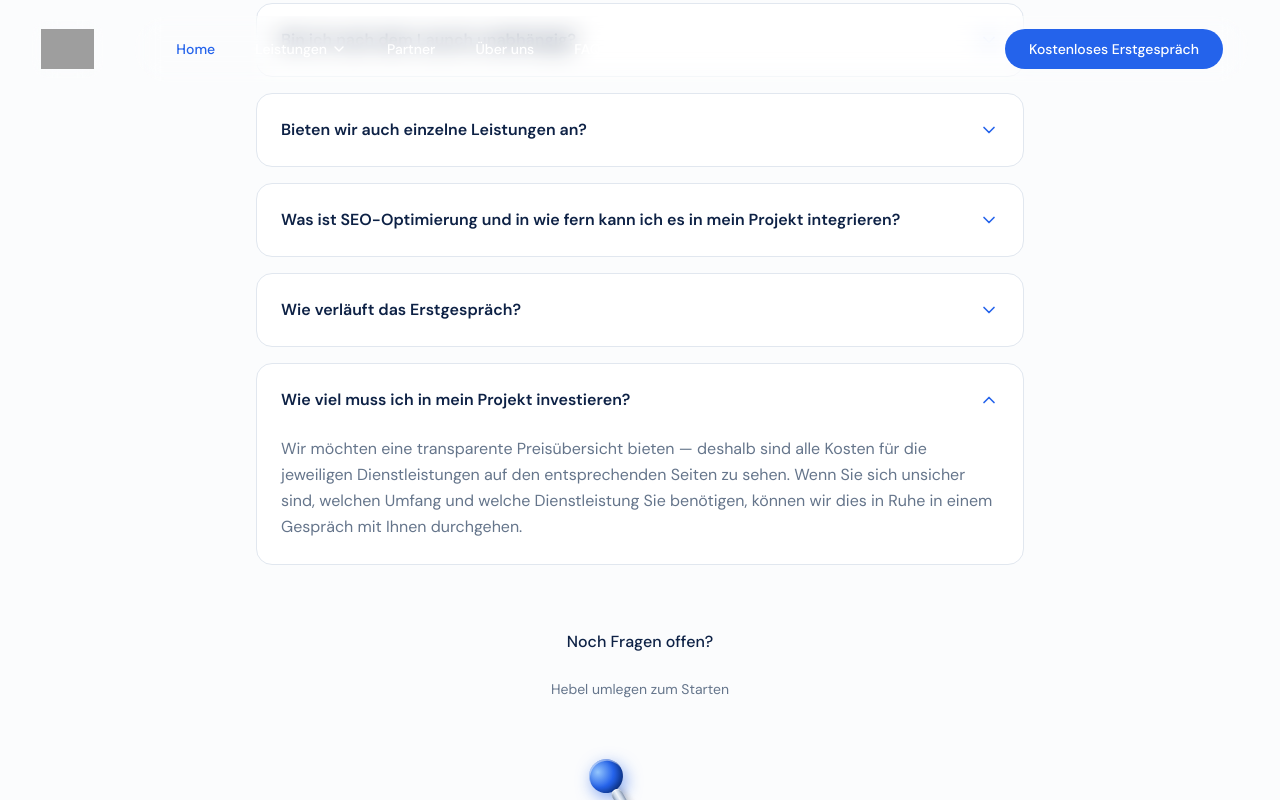
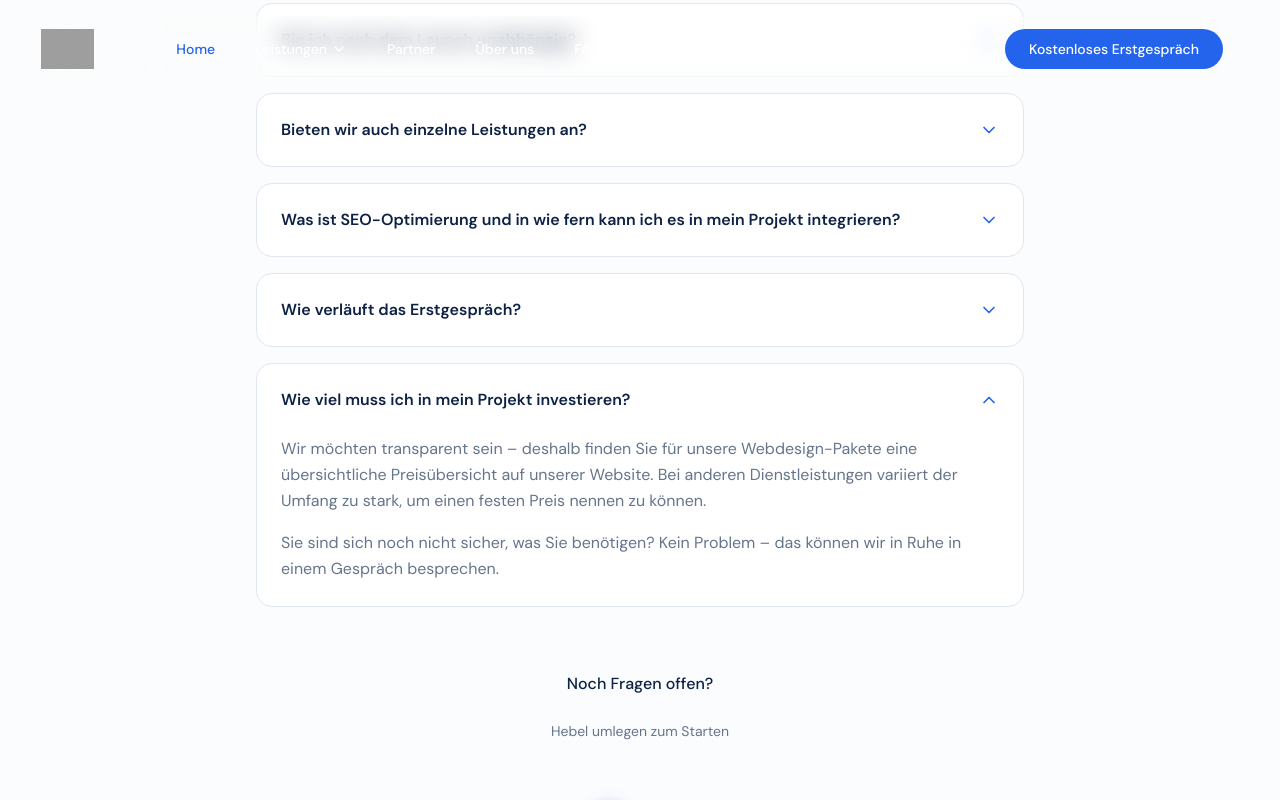
Before and after one commit to keanodecker/media-castle, a Next.js app: page / in a window 1280 px wide. Both pictures are taken after a click on the button "Wie viel muss ich in mein Projekt investieren?". Shown: the part 3004-3804 px from the top of the page. Built offline with nearby package versions, Linux system fonts and the light colour scheme; grey boxes are pictures that could not be loaded.

Commit message:
Update FAQ pricing answer text
https://claude.ai/code/session_01P3wqNCgM4BATBNtLXGPVP1

```diff
--- a/components/FAQAccordion.jsx
+++ b/components/FAQAccordion.jsx
@@ -67,9 +67,14 @@ const faqs = [
   {
     question: 'Wie viel muss ich in mein Projekt investieren?',
     answer: (
-      <p>
-        Wir möchten eine transparente Preisübersicht bieten — deshalb sind alle Kosten für die jeweiligen Dienstleistungen auf den entsprechenden Seiten zu sehen. Wenn Sie sich unsicher sind, welchen Umfang und welche Dienstleistung Sie benötigen, können wir dies in Ruhe in einem Gespräch mit Ihnen durchgehen.
-      </p>
+      <div className="space-y-4">
+        <p>
+          Wir möchten transparent sein – deshalb finden Sie für unsere Webdesign-Pakete eine übersichtliche Preisübersicht auf unserer Website. Bei anderen Dienstleistungen variiert der Umfang zu stark, um einen festen Preis nennen zu können.
+        </p>
+        <p>
+          Sie sind sich noch nicht sicher, was Sie benötigen? Kein Problem – das können wir in Ruhe in einem Gespräch besprechen.
+        </p>
+      </div>
     )
   }
 ];
```
